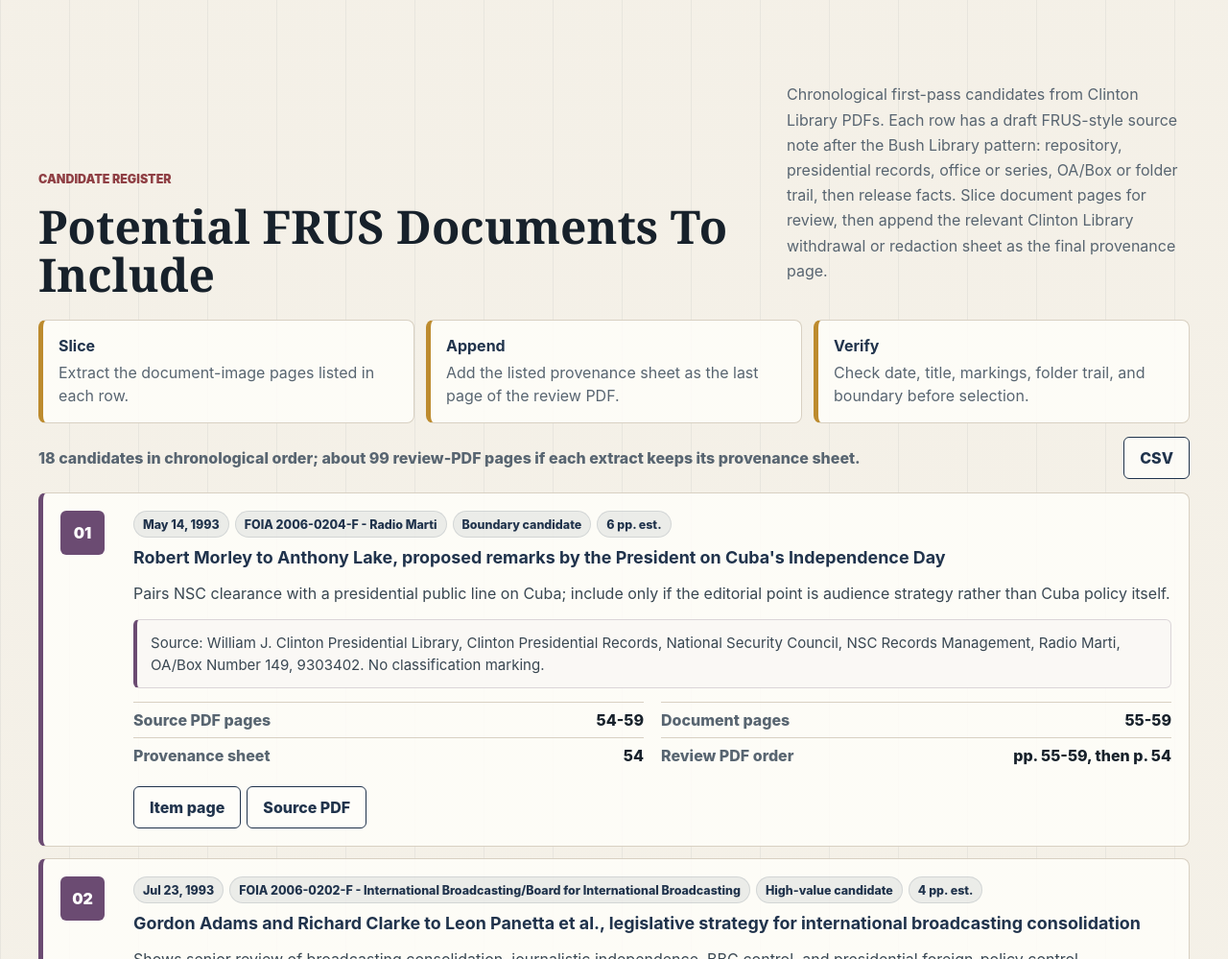
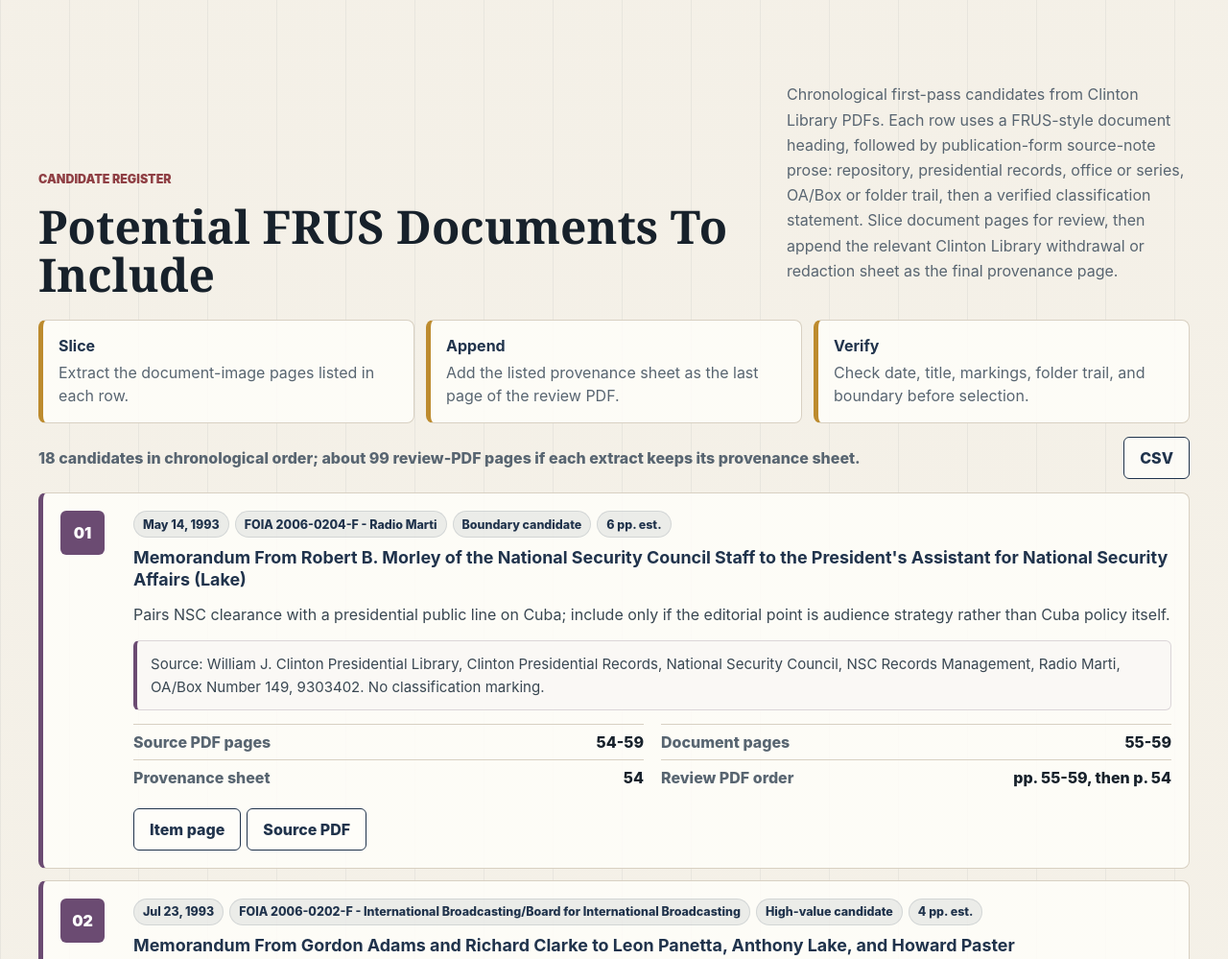
Before and after one commit to therealjameswilson/Clinton-PublicDiplomacy-93-00, a plain HTML site: page index.html in a window 1280 px wide. Shown: the part 983-1982 px from the top of the page at 96% size. Drawn offline with Linux system fonts and the light colour scheme.

Commit message:
Align document headings with FRUS style

```diff
--- a/app.js
+++ b/app.js
@@ -344,7 +344,7 @@ const sourcePdfUrls = {
 const documentCandidates = [
   {
     date: "1993-05-14",
-    title: "Robert Morley to Anthony Lake, proposed remarks by the President on Cuba's Independence Day",
+    title: "Memorandum From Robert B. Morley of the National Security Council Staff to the President's Assistant for National Security Affairs (Lake)",
     sourceId: "radio-marti",
     sourcePages: "54-59",
     documentPages: "55-59",
@@ -356,7 +356,7 @@ const documentCandidates = [
   },
   {
     date: "1993-07-23",
-    title: "Gordon Adams and Richard Clarke to Leon Panetta et al., legislative strategy for international broadcasting consolidation",
+    title: "Memorandum From Gordon Adams and Richard Clarke to Leon Panetta, Anthony Lake, and Howard Paster",
     sourceId: "international-broadcasting",
     sourcePages: "79-82",
     documentPages: "80-82",
@@ -368,7 +368,7 @@ const documentCandidates = [
   },
   {
     date: "1993-09-18",
-    title: "Jeremy Rosner to Nancy Soderberg et al., Radios -- Update",
+    title: "Electronic Message From Jeremy D. Rosner of the National Security Council Staff to Nancy Soderberg and Others",
     sourceId: "international-broadcasting",
     sourcePages: "65, 67-68",
     documentPages: "67-68",
@@ -380,7 +380,7 @@ const documentCandidates = [
   },
   {
     date: "1994-06-24",
-    title: "Leon Panetta to Anthony Lake, cost of relocating RFE/RL headquarters to Prague",
+    title: "Memorandum From the Director of the Office of Management and Budget (Panetta) to the President's Assistant for National Security Affairs (Lake)",
     sourceId: "international-broadcasting",
     sourcePages: "29-35",
     documentPages: "30-35",
@@ -392,7 +392,7 @@ const documentCandidates = [
   },
   {
     date: "1995-01-10",
-    title: "John Lennon to Morton Halperin, Public Diplomacy-USIA",
+    title: "Electronic Message From John E. Lennon to Morton H. Halperin",
     sourceId: "clinton-usia",
     sourcePages: "223, 225-229",
     documentPages: "225-229",
@@ -404,7 +404,7 @@ const documentCandidates = [
   },
   {
     date: "1995-02-14",
-    title: "Joseph Duffey to Morton Halperin, Co-ordinated Public Affairs Campaigns in Foreign Policy",
+    title: "Memorandum From the Director of the United States Information Agency (Duffey) to Morton H. Halperin of the National Security Council Staff",
     sourceId: "clinton-usia",
     sourcePages: "60, 67-70",
     documentPages: "67-70",
@@ -416,7 +416,7 @@ const documentCandidates = [
   },
   {
     date: "1995-03-25",
-    title: "Morton Halperin to Gordon Adams et al., NPR Phase II: Public Affairs/Public Diplomacy-State/USIA",
+    title: "Memorandum From Morton H. Halperin of the National Security Council Staff to Gordon Adams, William Wise, and Pamela Johnson",
     sourceId: "clinton-usia",
     sourcePages: "1-10",
     documentPages: "2-10",
@@ -428,7 +428,7 @@ const documentCandidates = [
   },
   {
     date: "1996-04-22",
-    title: "William Davis to Edwin Atlas et al., Radio Marti move to Miami",
+    title: "Electronic Message From William K. Davis to Edwin L. Atlas and Others",
     sourceId: "radio-marti",
     sourcePages: "51-53",
     documentPages: "52-53",
@@ -440,7 +440,7 @@ const documentCandidates = [
   },
   {
     date: "1996-11-26",
-    title: "Janie Fritzman to Director Duffey, removal of USIA employees from the Patrick Henry Building",
+    title: "Memorandum From Janie Fritzman to the Director of the United States Information Agency (Duffey)",
     sourceId: "clinton-usia",
     sourcePages: "82-85",
     documentPages: "83-85",
@@ -452,7 +452,7 @@ const documentCandidates = [
   },
   {
     date: "1998-07-07",
-    title: "Eric Schwartz to Robert Malley, International Public Information",
+    title: "Electronic Message From Eric P. Schwartz to Robert Malley",
     sourceId: "pdd-68",
     sourcePages: "13-15",
     documentPages: "14-15",
@@ -464,7 +464,7 @@ const documentCandidates = [
   },
   {
     date: "1998-09-25",
-    title: "Thomas Adams to Robert Gelbard, U.S. Programming for ANEM TV",
+    title: "Memorandum From Thomas C. Adams of the Department of State to Robert S. Gelbard",
     sourceId: "pdd-68",
     sourcePages: "4-6",
     documentPages: "5-6",
@@ -476,7 +476,7 @@ const documentCandidates = [
   },
   {
     date: "1998-12-01",
-    title: "James Baker email and attached package, IPI PDD Package",
+    title: "Electronic Message From James E. Baker to Charles A. Allen and Others",
     sourceId: "pdd-68",
     sourcePages: "9-12",
     documentPages: "11-12",
@@ -488,7 +488,7 @@ const documentCandidates = [
   },
   {
     date: "1999-09-24",
-    title: "Mara Rudman and Tina Kaidanow email thread, requests for Sandy Berger speech and Ring Around Serbia language",
+    title: "Electronic Message From Mara E. Rudman to Tina S. Kaidanow and Others",
     sourceId: "ring-around-serbia",
     sourcePages: "39, 41-49",
     documentPages: "41-49",
@@ -500,7 +500,7 @@ const documentCandidates = [
   },
   {
     date: "1999-11-04",
-    title: "U.S. Office Pristina to Secretary of State, moving forward on public television in Kosovo",
+    title: "Telegram From the U.S. Office Pristina to the Department of State",
     sourceId: "ring-around-serbia",
     sourcePages: "2, 18-22",
     documentPages: "18-22",
@@ -512,7 +512,7 @@ const documentCandidates = [
   },
   {
     date: "2000-01-10",
-    title: "Public Diplomacy Guidelines",
+    title: "Telegram From the Department of State to All Diplomatic and Consular Posts",
     sourceId: "lieberman-uspd",
     sourcePages: "51, 53-57",
     documentPages: "53-57",
@@ -524,7 +524,7 @@ const documentCandidates = [
   },
   {
     date: "2000-03-10",
-    title: "Public Diplomacy in Ukraine and the NIS",
+    title: "Telegram From the Embassy in Ukraine to the Department of State",
     sourceId: "lieberman-uspd",
     sourcePages: "51, 59-61",
     documentPages: "59-61",
@@ -536,7 +536,7 @@ const documentCandidates = [
   },
   {
     date: "2000-05-29",
-    title: "Andrew Weiss and Mark Medish email thread, RFE/RL and Babitskiy",
+    title: "Electronic Message From Andrew S. Weiss to Mark C. Medish",
     sourceId: "rfe-rl",
     sourcePages: "1-6",
     documentPages: "2-6",
@@ -548,7 +548,7 @@ const documentCandidates = [
   },
   {
     date: "2000-11-15",
-    title: "Brian Carlson, revised scenario for East Room event on the White House Conference on Culture and Diplomacy",
+    title: "Electronic Message From Brian E. Carlson to Antony J. Blinken and Others",
     sourceId: "culture-diplomacy",
     sourcePages: "58-66",
     documentPages: "59-66",
--- a/index.html
+++ b/index.html
@@ -9,7 +9,7 @@
       content="A source-first compiler assist page for Foreign Relations of the United States, 1993-2000, Volume XIV, Public Diplomacy."
     />
     <link rel="stylesheet" href="styles.css?v=20260626-source-notes" />
-    <script defer src="app.js?v=20260626-publication-source-notes"></script>
+    <script defer src="app.js?v=20260626-frus-headings"></script>
   </head>
   <body>
     <div class="compiler-network" role="navigation" aria-label="Compiler network">
@@ -124,11 +124,12 @@
             <h2 id="documents-title">Potential FRUS Documents To Include</h2>
           </div>
           <p>
-            Chronological first-pass candidates from Clinton Library PDFs. Each row has
-            a draft FRUS-style source note after the Bush Library pattern: repository,
-            presidential records, office or series, OA/Box or folder trail, then release
-            facts. Slice document pages for review, then append the relevant Clinton
-            Library withdrawal or redaction sheet as the final provenance page.
+            Chronological first-pass candidates from Clinton Library PDFs. Each row uses
+            a FRUS-style document heading, followed by publication-form source-note prose:
+            repository, presidential records, office or series, OA/Box or folder trail,
+            then a verified classification statement. Slice document pages for review,
+            then append the relevant Clinton Library withdrawal or redaction sheet as
+            the final provenance page.
           </p>
         </div>
         <div class="document-method" aria-label="PDF extraction method">
```
Also changed, not shown: 1 other file.
